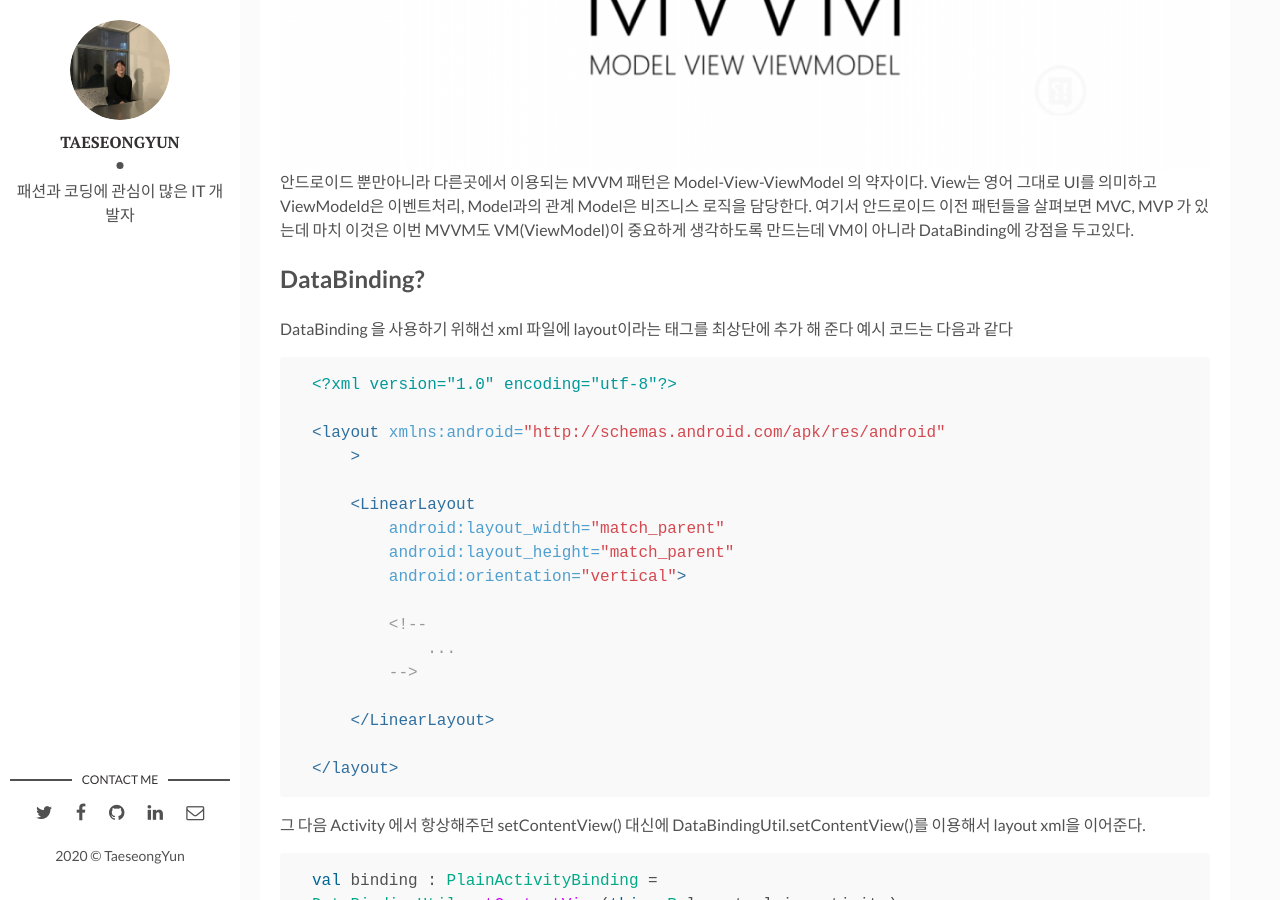
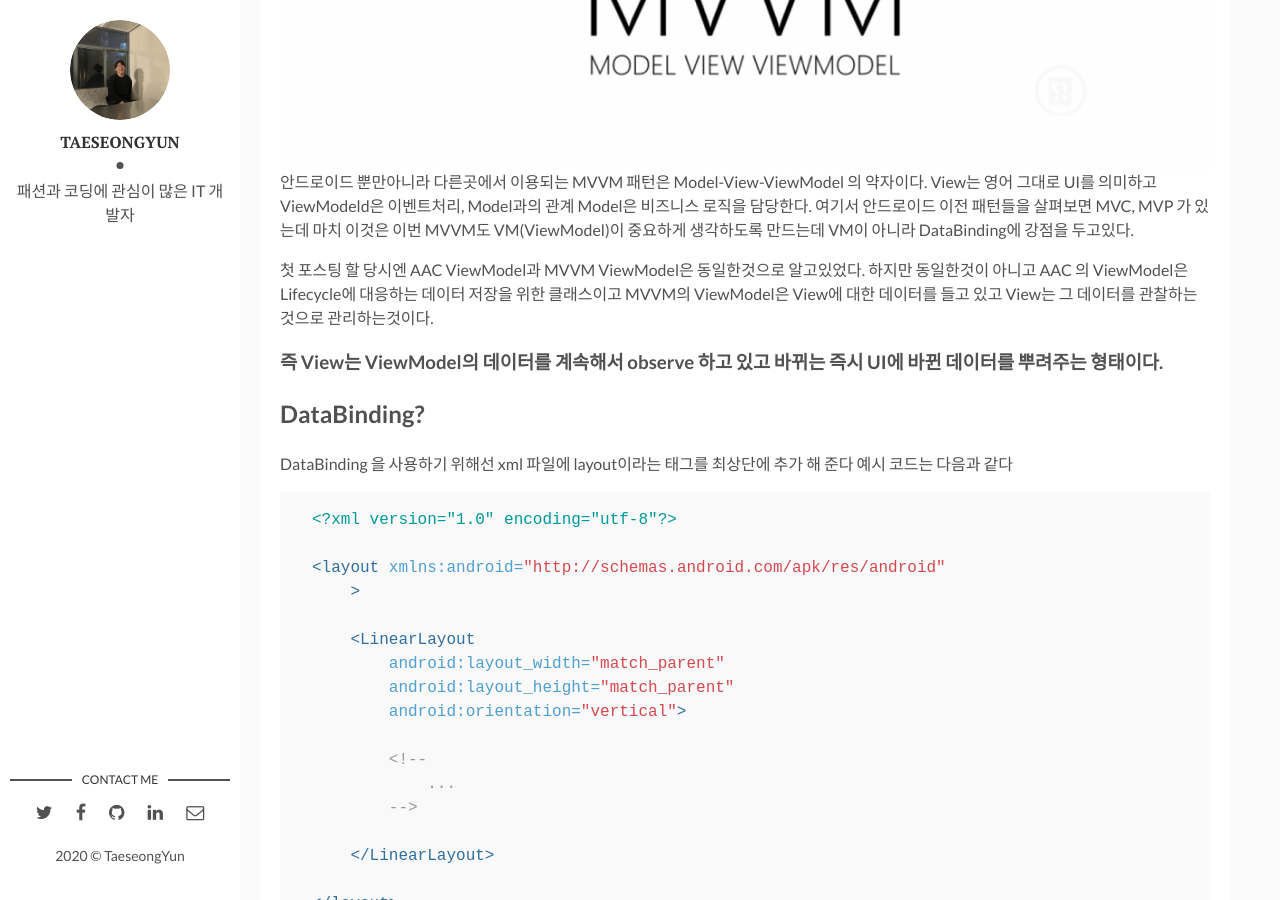
Before and after one commit to TaeseongYun/TaeseongYun.github.io, a Jekyll site: the page built from _posts/2019-12-05-how-to-use-mvvm-pattern.markdown, in a window 1280 px wide and 900 px high, scrolled down 1113 px. Built offline with Jekyll 4.4.1, drawn with Linux system fonts in a browser that asks for light colours; comment, search, counter and statistics services are not loaded.

Commit message:
modify : MVVM post

```diff
--- a/_posts/2019-12-05-how-to-use-mvvm-pattern.markdown
+++ b/_posts/2019-12-05-how-to-use-mvvm-pattern.markdown
@@ -13,12 +13,17 @@ img: MVVM.png # Add image post (optional)
 ![MVVM패턴](../assets/img/MVVM.png)
 안드로이드 뿐만아니라 다른곳에서 이용되는 MVVM 패턴은 Model-View-ViewModel 의 약자이다. View는 영어 그대로 UI를 의미하고 ViewModeld은 이벤트처리, Model과의 관계 Model은 비즈니스 로직을 담당한다. 여기서 안드로이드 이전 패턴들을 살펴보면 MVC, MVP 가 있는데 마치 이것은 이번 MVVM도 VM(ViewModel)이 중요하게 생각하도록 만드는데 VM이 아니라 DataBinding에 강점을 두고있다.
 
+첫 포스팅 할 당시엔 AAC ViewModel과 MVVM ViewModel은 동일한것으로 알고있었다. 하지만 동일한것이 아니고 AAC 의 ViewModel은 Lifecycle에 대응하는 데이터 저장을 위한 클래스이고 MVVM의 ViewModel은 View에 대한 데이터를 들고 있고 View는 그 데이터를 관찰하는것으로 관리하는것이다.
+
+### 즉 View는 ViewModel의 데이터를 계속해서 observe 하고 있고 바뀌는 즉시 UI에 바뀐 데이터를 뿌려주는 형태이다.
+
 ## DataBinding?
 
 DataBinding 을 사용하기 위해선 xml 파일에 layout이라는 태그를 최상단에 추가 해 준다
 예시 코드는 다음과 같다
 
 {% highlight xml %}
+
 <?xml version="1.0" encoding="utf-8"?>
 
 <layout xmlns:android="http://schemas.android.com/apk/res/android"
```
